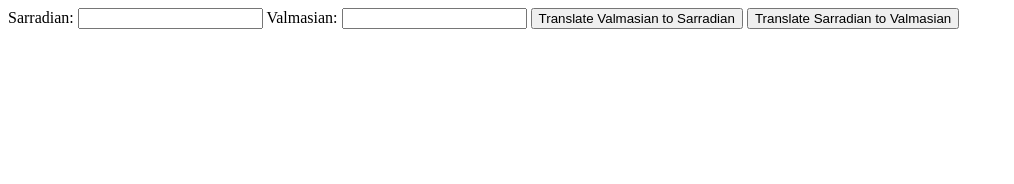
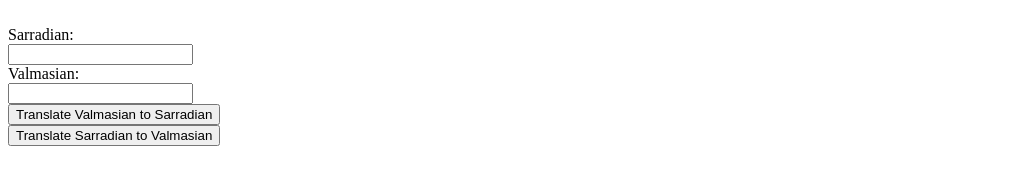
Before and after one commit to GreenNope/Sarradian-Translator, a plain HTML site: page index.html in a window 1280 px wide. Shown: the whole page, without its empty margins (0-1014 px from the left). Drawn offline with Linux system fonts and the light colour scheme.

Commit message:
Update index.html

```diff
--- a/index.html
+++ b/index.html
@@ -3,13 +3,13 @@
 <head>
 <title>Sarradian Translator</title>
 </head>
-<body>
-Sarradian:
-<input type="text" id="sarradianText">
-Valmasian:
-<input type="text" id="valmasianText">
-<button type="button" onclick="translateValToSar()">Translate Valmasian to Sarradian</button>
-<button type="button" onclick="translateSarToVal()">Translate Sarradian to Valmasian</button>
+<body><br>
+Sarradian: <br>
+<input type="text" id="sarradianText"> <br>
+Valmasian: <br>
+<input type="text" id="valmasianText"> <br>
+<button type="button" onclick="translateValToSar()">Translate Valmasian to Sarradian</button> <br>
+<button type="button" onclick="translateSarToVal()">Translate Sarradian to Valmasian</button> <br>
 </body>
 <script src="translate.js"></script>
 </html>
```
